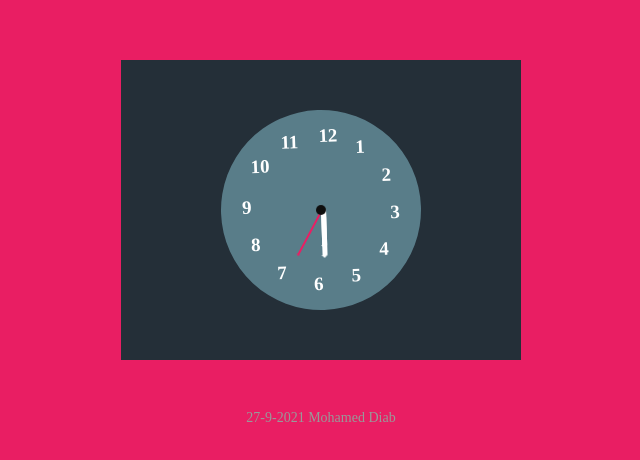
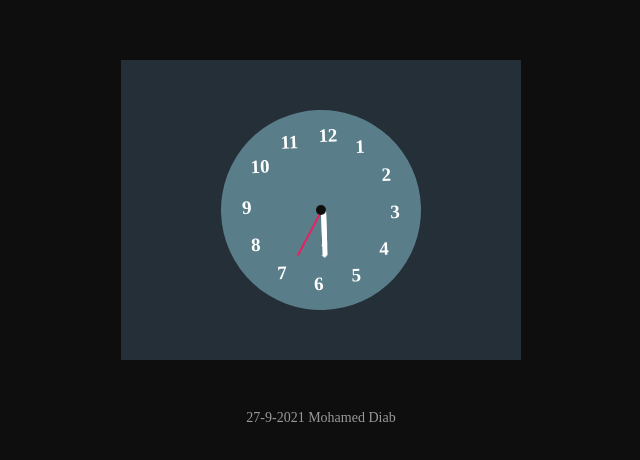
Before and after one commit to Mohamed-Dibo/Clock, a plain HTML site: page index.html in a window 1280 px wide. Shown: the part 132-592 px from the top of the page, without its empty margins (319-959 px from the left). Drawn offline with Linux system fonts and the light colour scheme.

Commit message:
undo back ground

```diff
--- a/style.css
+++ b/style.css
@@ -5,7 +5,7 @@
 }
 
 body {
-    background-color: #e91e63;
+    background-color: #0e0e0e;
     height: 100vh;
     display: flex;
     justify-content: center;
```
